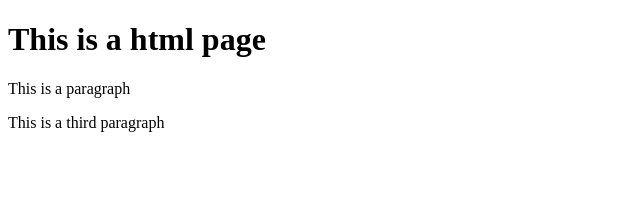
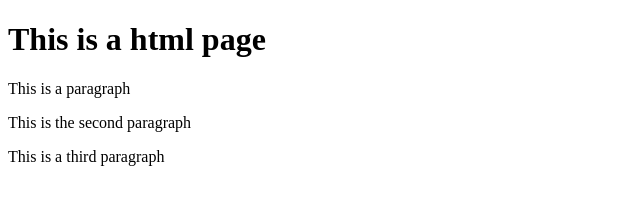
Before and after one commit to derekwu90/git-test, a website: page index.html in a window 1280 px wide. Shown: the whole page, without its empty margins (0-640 px from the left). Drawn offline with Linux system fonts and the light colour scheme.

Commit message:
forth commit

```diff
--- a/index.html
+++ b/index.html
@@ -4,6 +4,7 @@
 	<body>
 		<h1>This is a html page</h1>
 		<p>This is a paragraph</p>
+		<p>This is the second paragraph </p>
 		<p>This is a third paragraph</p>
 	</body>
 </html>
```
Also changed, not shown: package.json (added, +24 -0 lines), 1 other file.
